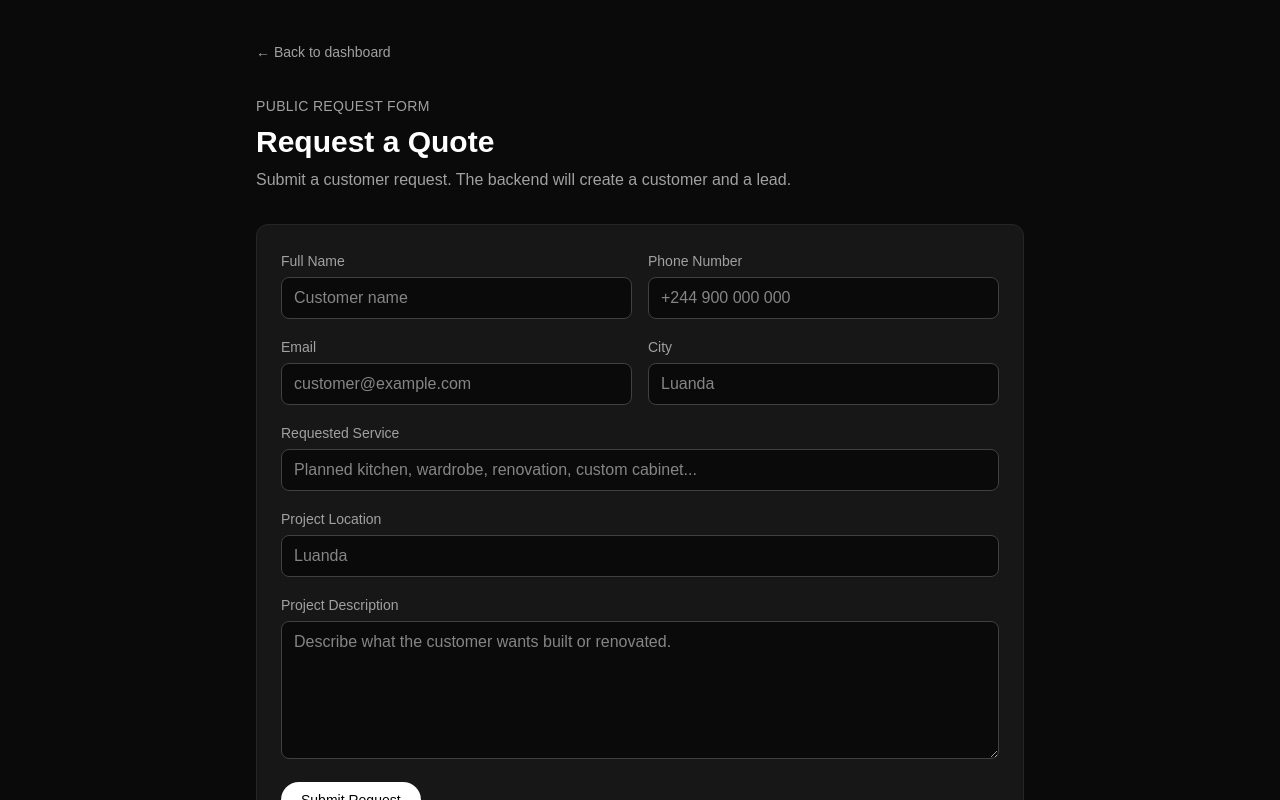
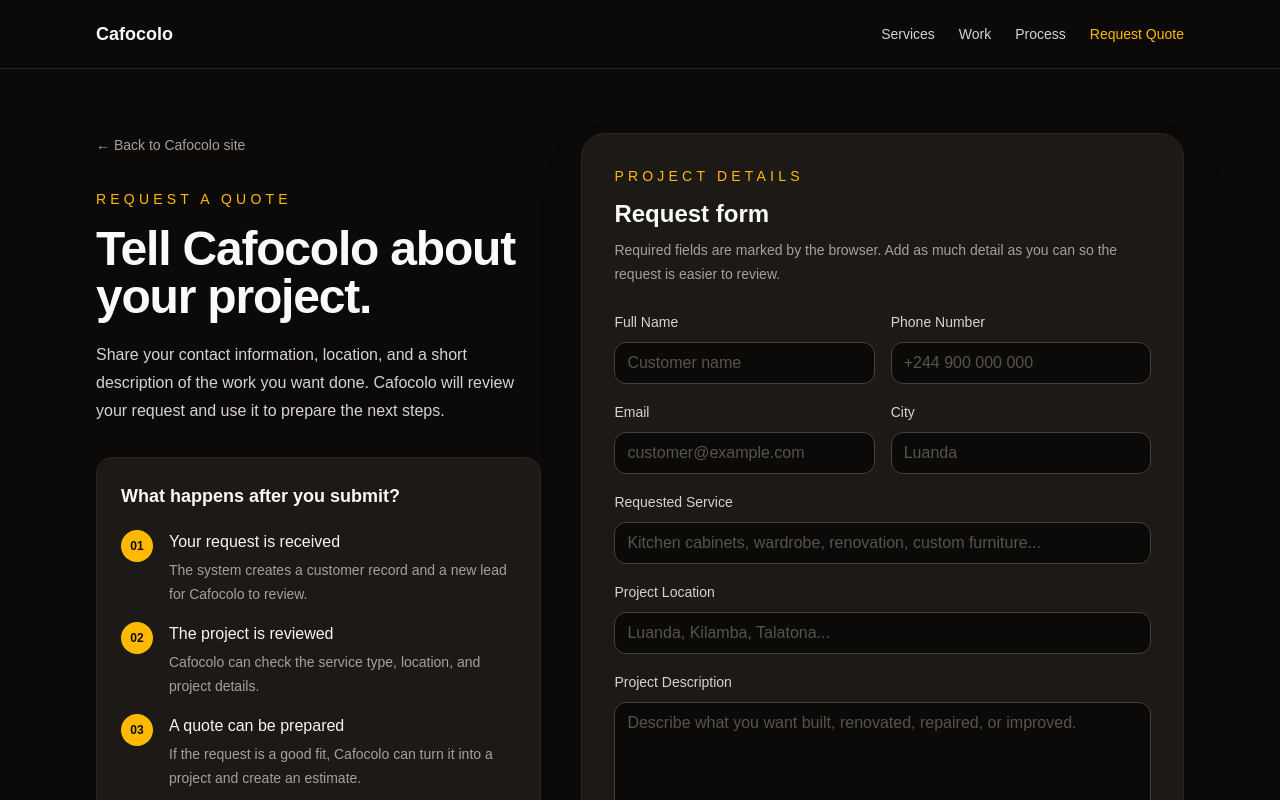
Before and after one commit to vhugo23/cafocolo-platform, a Next.js app in the folder frontend/: page /request-quote in a window 1280 px wide. Shown: the top 800 px of the page. Built offline with nearby package versions, Linux system fonts and the light colour scheme; no server answers.

Commit message:
Style public quote request page

```diff
--- a/frontend/app/request-quote/page.tsx
+++ b/frontend/app/request-quote/page.tsx
@@ -1,25 +1,103 @@
 import Link from "next/link";
-import { PageHeader } from "@/components/PageHeader";
 import { RequestQuoteForm } from "@/components/RequestQuoteForm";
 
 export default function RequestQuotePage() {
   return (
-    <main className="min-h-screen bg-neutral-950 px-8 py-10 text-white">
-      <section className="mx-auto max-w-3xl">
-        <div className="mb-8">
-          <Link href="/" className="text-sm text-neutral-400 hover:text-white">
-            ← Back to dashboard
+    <main className="min-h-screen bg-stone-950 text-stone-50">
+      <header className="border-b border-stone-800 bg-stone-950/95">
+        <div className="mx-auto flex max-w-6xl items-center justify-between px-8 py-5">
+          <Link href="/site" className="text-lg font-semibold">
+            Cafocolo
           </Link>
+
+          <nav className="hidden items-center gap-6 text-sm text-stone-300 md:flex">
+            <Link href="/site#services" className="hover:text-white">
+              Services
+            </Link>
+            <Link href="/site#work" className="hover:text-white">
+              Work
+            </Link>
+            <Link href="/site#process" className="hover:text-white">
+              Process
+            </Link>
+            <Link href="/request-quote" className="text-amber-400">
+              Request Quote
+            </Link>
+          </nav>
         </div>
+      </header>
 
-        <PageHeader
-          eyebrow="Public Request Form"
-          title="Request a Quote"
-          description="Submit a customer request. The backend will create a customer and a lead."
-        />
+      <section className="mx-auto grid max-w-6xl gap-10 px-8 py-16 lg:grid-cols-[0.85fr_1.15fr]">
+        <div>
+          <Link
+            href="/site"
+            className="text-sm text-stone-400 hover:text-stone-100"
+          >
+            ← Back to Cafocolo site
+          </Link>
+
+          <p className="mt-8 text-sm uppercase tracking-[0.3em] text-amber-400">
+            Request a Quote
+          </p>
+
+          <h1 className="mt-4 text-4xl font-semibold tracking-tight md:text-5xl">
+            Tell Cafocolo about your project.
+          </h1>
+
+          <p className="mt-5 max-w-xl leading-7 text-stone-300">
+            Share your contact information, location, and a short description of
+            the work you want done. Cafocolo will review your request and use it
+            to prepare the next steps.
+          </p>
+
+          <div className="mt-8 rounded-2xl border border-stone-800 bg-stone-900 p-6">
+            <h2 className="text-lg font-semibold">What happens after you submit?</h2>
+
+            <div className="mt-5 space-y-4">
+              <ProcessNote
+                step="01"
+                title="Your request is received"
+                description="The system creates a customer record and a new lead for Cafocolo to review."
+              />
+              <ProcessNote
+                step="02"
+                title="The project is reviewed"
+                description="Cafocolo can check the service type, location, and project details."
+              />
+              <ProcessNote
+                step="03"
+                title="A quote can be prepared"
+                description="If the request is a good fit, Cafocolo can turn it into a project and create an estimate."
+              />
+            </div>
+          </div>
+        </div>
 
         <RequestQuoteForm />
       </section>
     </main>
   );
 }
+
+function ProcessNote({
+  step,
+  title,
+  description,
+}: {
+  step: string;
+  title: string;
+  description: string;
+}) {
+  return (
+    <div className="flex gap-4">
+      <div className="flex h-8 w-8 shrink-0 items-center justify-center rounded-full bg-amber-400 text-xs font-semibold text-stone-950">
+        {step}
+      </div>
+
+      <div>
+        <h3 className="font-medium text-stone-100">{title}</h3>
+        <p className="mt-1 text-sm leading-6 text-stone-400">{description}</p>
+      </div>
+    </div>
+  );
+}
--- a/frontend/components/RequestQuoteForm.tsx
+++ b/frontend/components/RequestQuoteForm.tsx
@@ -10,6 +10,7 @@
  * Why this exists:
  * - This is the customer-facing entry point into the system.
  * - Submitting this form creates both a customer and a lead in the backend.
+ * - The admin side can then review the lead and turn it into a project.
  */
 export function RequestQuoteForm() {
   const [fullName, setFullName] = useState("");
@@ -32,6 +33,12 @@
     setCreatedLead(null);
 
     try {
+      /*
+       * The backend handles the real intake workflow:
+       * 1. Create or persist customer details.
+       * 2. Create a new lead connected to that customer.
+       * 3. Return the created lead so the UI can confirm success.
+       */
       const lead = await apiPost<Lead>("/api/v1/leads", {
         fullName,
         phoneNumber,
@@ -53,7 +60,7 @@
       setLocation("");
     } catch (error) {
       setErrorMessage(
-        error instanceof Error ? error.message : "Failed to submit quote request"
+        error instanceof Error ? error.message : "Failed to submit quote request."
       );
     } finally {
       setIsSubmitting(false);
@@ -61,103 +68,110 @@
   }
 
   return (
-    <div className="rounded-xl border border-neutral-800 bg-neutral-900 p-6">
+    <div className="rounded-3xl border border-stone-800 bg-stone-900 p-6 shadow-2xl md:p-8">
+      <div className="mb-6">
+        <p className="text-sm uppercase tracking-[0.3em] text-amber-400">
+          Project Details
+        </p>
+        <h2 className="mt-3 text-2xl font-semibold">Request form</h2>
+        <p className="mt-2 text-sm leading-6 text-stone-400">
+          Required fields are marked by the browser. Add as much detail as you
+          can so the request is easier to review.
+        </p>
+      </div>
+
       <form onSubmit={handleSubmit} className="grid gap-4">
         <div className="grid gap-4 md:grid-cols-2">
-          <div>
-            <label className="text-sm text-neutral-400">Full Name</label>
+          <FormField label="Full Name">
             <input
               value={fullName}
               onChange={(event) => setFullName(event.target.value)}
               required
-              className="mt-1 w-full rounded-lg border border-neutral-700 bg-neutral-950 px-3 py-2 text-white outline-none focus:border-neutral-500"
+              className={inputClassName}
               placeholder="Customer name"
             />
-          </div>
+          </FormField>
 
-          <div>
-            <label className="text-sm text-neutral-400">Phone Number</label>
+          <FormField label="Phone Number">
             <input
               value={phoneNumber}
               onChange={(event) => setPhoneNumber(event.target.value)}
               required
-              className="mt-1 w-full rounded-lg border border-neutral-700 bg-neutral-950 px-3 py-2 text-white outline-none focus:border-neutral-500"
+              className={inputClassName}
               placeholder="+244 900 000 000"
             />
-          </div>
+          </FormField>
         </div>
 
         <div className="grid gap-4 md:grid-cols-2">
-          <div>
-            <label className="text-sm text-neutral-400">Email</label>
+          <FormField label="Email">
             <input
               type="email"
               value={email}
               onChange={(event) => setEmail(event.target.value)}
-              className="mt-1 w-full rounded-lg border border-neutral-700 bg-neutral-950 px-3 py-2 text-white outline-none focus:border-neutral-500"
+              className={inputClassName}
               placeholder="customer@example.com"
             />
-          </div>
+          </FormField>
 
-          <div>
-            <label className="text-sm text-neutral-400">City</label>
+          <FormField label="City">
             <input
               value={city}
               onChange={(event) => setCity(event.target.value)}
-              className="mt-1 w-full rounded-lg border border-neutral-700 bg-neutral-950 px-3 py-2 text-white outline-none focus:border-neutral-500"
+              className={inputClassName}
               placeholder="Luanda"
             />
-          </div>
+          </FormField>
         </div>
 
-        <div>
-          <label className="text-sm text-neutral-400">Requested Service</label>
+        <FormField label="Requested Service">
           <input
             value={requestedService}
             onChange={(event) => setRequestedService(event.target.value)}
             required
-            className="mt-1 w-full rounded-lg border border-neutral-700 bg-neutral-950 px-3 py-2 text-white outline-none focus:border-neutral-500"
-            placeholder="Planned kitchen, wardrobe, renovation, custom cabinet..."
+            className={inputClassName}
+            placeholder="Kitchen cabinets, wardrobe, renovation, custom furniture..."
           />
-        </div>
+        </FormField>
 
-        <div>
-          <label className="text-sm text-neutral-400">Project Location</label>
+        <FormField label="Project Location">
           <input
             value={location}
             onChange={(event) => setLocation(event.target.value)}
-            className="mt-1 w-full rounded-lg border border-neutral-700 bg-neutral-950 px-3 py-2 text-white outline-none focus:border-neutral-500"
-            placeholder="Luanda"
+            className={inputClassName}
+            placeholder="Luanda, Kilamba, Talatona..."
           />
-        </div>
+        </FormField>
 
-        <div>
-          <label className="text-sm text-neutral-400">Project Description</label>
+        <FormField label="Project Description">
           <textarea
             value={projectDescription}
             onChange={(event) => setProjectDescription(event.target.value)}
-            className="mt-1 w-full rounded-lg border border-neutral-700 bg-neutral-950 px-3 py-2 text-white outline-none focus:border-neutral-500"
-            placeholder="Describe what the customer wants built or renovated."
+            className={inputClassName}
+            placeholder="Describe what you want built, renovated, repaired, or improved."
             rows={5}
           />
-        </div>
+        </FormField>
 
         {errorMessage && (
-          <p className="rounded-lg border border-red-900 bg-red-950/40 p-3 text-sm text-red-300">
+          <p className="rounded-xl border border-red-900 bg-red-950/40 p-3 text-sm text-red-300">
             {errorMessage}
           </p>
         )}
 
         {createdLead && (
-          <p className="rounded-lg border border-green-900 bg-green-950/40 p-3 text-sm text-green-300">
-            Request submitted successfully. Lead status: {createdLead.status}
-          </p>
+          <div className="rounded-xl border border-emerald-900 bg-emerald-950/40 p-4 text-sm text-emerald-300">
+            <p className="font-medium">Request submitted successfully.</p>
+            <p className="mt-1">
+              Cafocolo received your request. Lead status: {createdLead.status}
+            </p>
+          </div>
         )}
 
         <button
           type="submit"
           disabled={isSubmitting}
-          className="w-fit rounded-full bg-white px-5 py-2 text-sm font-medium text-black transition hover:bg-neutral-200 disabled:cursor-not-allowed disabled:bg-neutral-600 disabled:text-neutral-300"
+          className="mt-2 w-fit rounded-full bg-amber-400 px-6 py-3 text-sm font-semibold text-stone-950 transition hover:bg-amber-300 disabled:cursor-not-allowed disabled:bg-stone-700 disabled:text-stone-400"
         >
           {isSubmitting ? "Submitting..." : "Submit Request"}
         </button>
@@ -165,3 +179,21 @@
     </div>
   );
 }
+
+function FormField({
+  label,
+  children,
+}: {
+  label: string;
+  children: React.ReactNode;
+}) {
+  return (
+    <label className="block">
+      <span className="text-sm text-stone-300">{label}</span>
+      <div className="mt-2">{children}</div>
+    </label>
+  );
+}
+
+const inputClassName =
+  "w-full rounded-xl border border-stone-700 bg-stone-950 px-3 py-2 text-stone-50 outline-none transition placeholder:text-stone-600 focus:border-amber-400";
```
